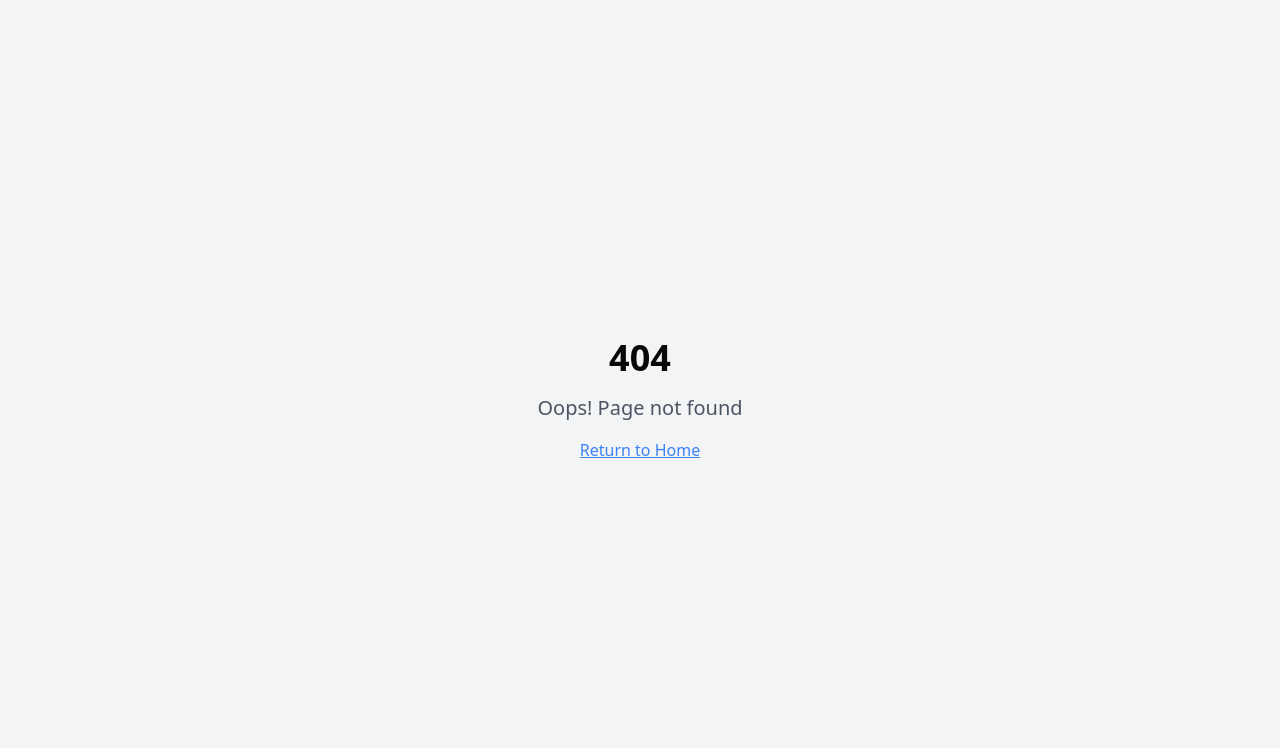
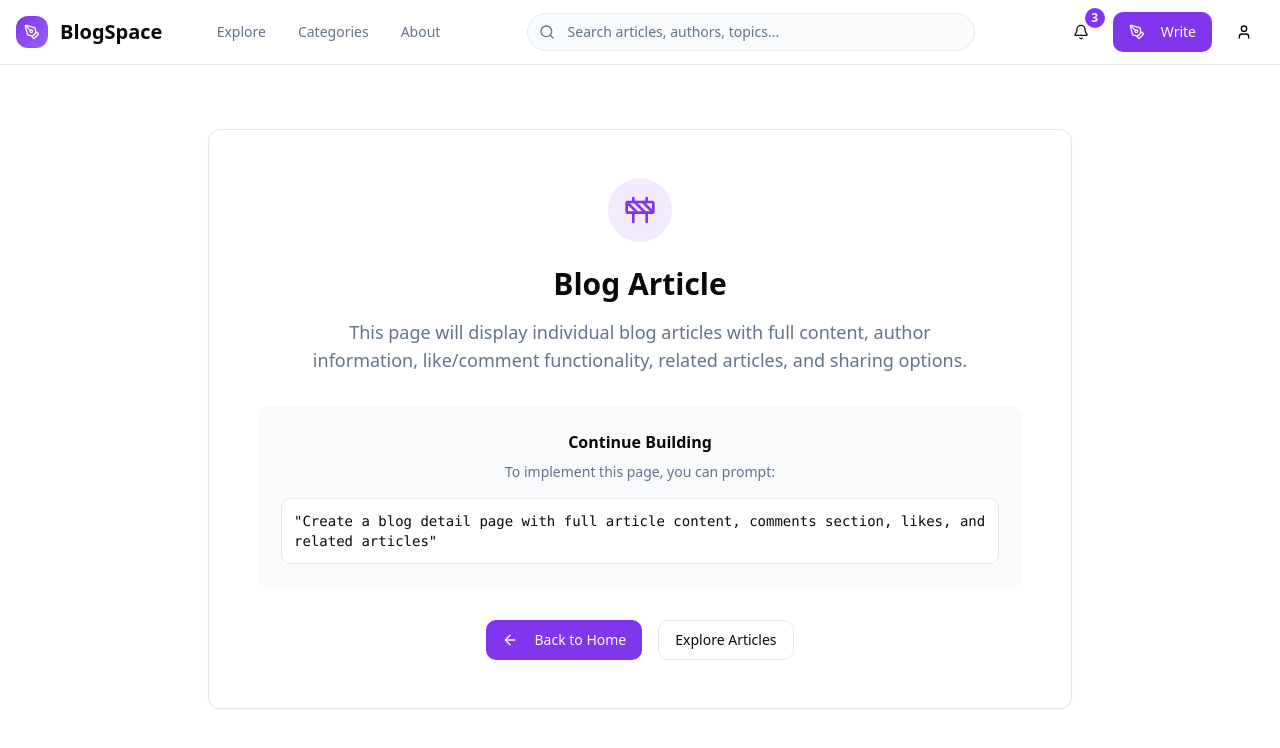
Before and after one commit to moresandip/Blogging-20Platform, a React (Vite) app: page /blog/1 in a window 1280 px wide. Before the commit this address had no page. Shown: the top 748 px of the page. Built offline with nearby package versions, Linux system fonts and the light colour scheme.

Commit message:
Create additional placeholder pages
cgen-36795ca6af6148b7a46b3e97ea445ec1

```diff
--- a/client/App.tsx
+++ b/client/App.tsx
@@ -8,6 +8,12 @@ import { QueryClient, QueryClientProvider } from "@tanstack/react-query";
 import { BrowserRouter, Routes, Route } from "react-router-dom";
 import Index from "./pages/Index";
 import NotFound from "./pages/NotFound";
+import Blogs from "./pages/Blogs";
+import BlogDetail from "./pages/BlogDetail";
+import CreateBlog from "./pages/CreateBlog";
+import Profile from "./pages/Profile";
+import Categories from "./pages/Categories";
+import About from "./pages/About";
 
 const queryClient = new QueryClient();
 
@@ -19,6 +25,13 @@ const App = () => (
       <BrowserRouter>
         <Routes>
           <Route path="/" element={<Index />} />
+          <Route path="/blogs" element={<Blogs />} />
+          <Route path="/blog/:id" element={<BlogDetail />} />
+          <Route path="/create" element={<CreateBlog />} />
+          <Route path="/profile" element={<Profile />} />
+          <Route path="/categories" element={<Categories />} />
+          <Route path="/category/:category" element={<Categories />} />
+          <Route path="/about" element={<About />} />
           {/* ADD ALL CUSTOM ROUTES ABOVE THE CATCH-ALL "*" ROUTE */}
           <Route path="*" element={<NotFound />} />
         </Routes>
--- /dev/null
+++ b/client/pages/About.tsx
@@ -0,0 +1,11 @@
+import PlaceholderPage from "@/components/PlaceholderPage";
+
+export default function About() {
+  return (
+    <PlaceholderPage
+      title="About BlogSpace"
+      description="This page will contain information about the platform, our mission, team, and how to get started with reading and writing on BlogSpace."
+      suggestedPrompt="Create an about page with platform information, mission statement, and team details"
+    />
+  );
+}
--- /dev/null
+++ b/client/pages/BlogDetail.tsx
@@ -0,0 +1,11 @@
+import PlaceholderPage from "@/components/PlaceholderPage";
+
+export default function BlogDetail() {
+  return (
+    <PlaceholderPage
+      title="Blog Article"
+      description="This page will display individual blog articles with full content, author information, like/comment functionality, related articles, and sharing options."
+      suggestedPrompt="Create a blog detail page with full article content, comments section, likes, and related articles"
+    />
+  );
+}
--- /dev/null
+++ b/client/pages/Categories.tsx
@@ -0,0 +1,11 @@
+import PlaceholderPage from "@/components/PlaceholderPage";
+
+export default function Categories() {
+  return (
+    <PlaceholderPage
+      title="Categories"
+      description="This page will show all blog categories with article counts, trending categories, and the ability to browse articles by specific categories."
+      suggestedPrompt="Create a categories page showing all blog categories with article counts and filtering"
+    />
+  );
+}
```
